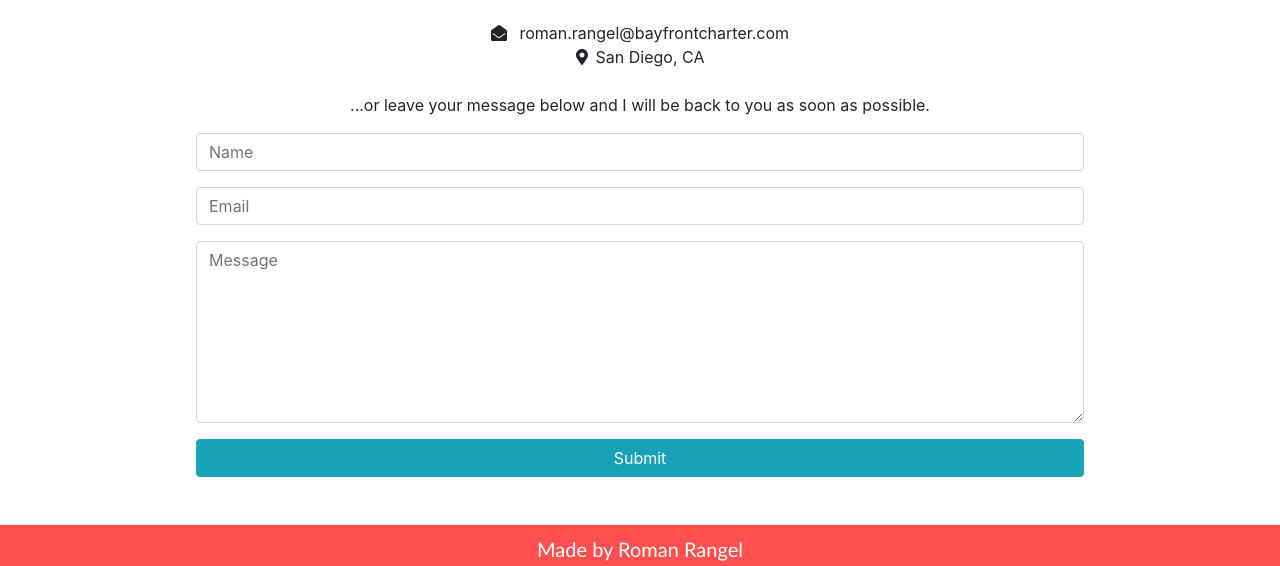
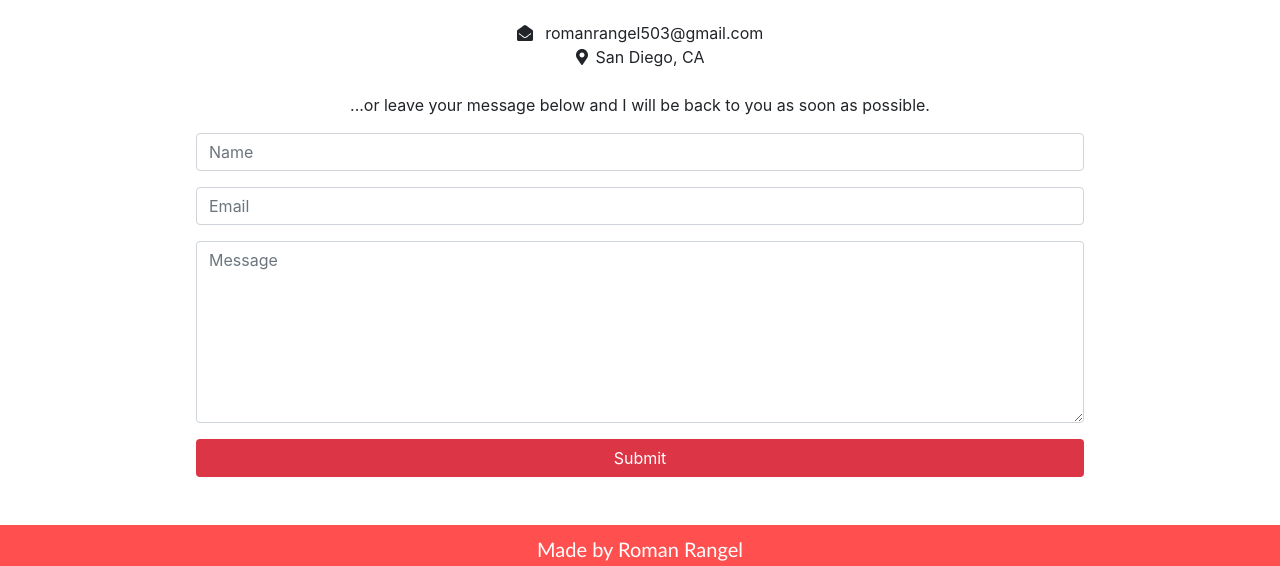
Before and after one commit to romanrangel/RomansPortfolio, a plain HTML site: page contact.html in a window 1280 px wide. Shown: the part 550-1116 px from the top of the page. Drawn offline with nearby package versions, Linux system fonts and the light colour scheme.

Commit message:
changed form submit button to red

```diff
--- a/contact.html
+++ b/contact.html
@@ -76,7 +76,7 @@
                         id="mail-address">
                         <!--               Replace with your email address -->
                         <i class="fas fa-envelope-open mr-2 contact-icons"></i>
-                        roman.rangel@bayfrontcharter.com
+                        <email>romanrangel503@gmail.com</email>
                     </li>
                     <li>
                         <i class="fas fa-map-marker-alt mr-2 contact-icons"></i>San Diego, CA
@@ -84,8 +84,7 @@
                 </ul>
 
                 <p>
-                    ...or leave your message below and I will be back to you as soon as
-                                                        possible.
+                    ...or leave your message below and I will be back to you as soon as possible.
                 </p>
 
                 <form class="contact-form d-flex flex-column align-items-center" action="https://formspree.io/f/xaylvyev" method="POST">
@@ -100,7 +99,7 @@
                         <textarea class="form-control" type="text" placeholder="Message" rows="7" name="name" required></textarea>
                     </div>
 
-                    <button type="submit" class="btn btn-submit btn-info w-75">Submit</button>
+                    <button type="submit" class="btn btn-submit bg-danger text-white w-75">Submit</button>
                 </form>
             </div>
         </section>
```
